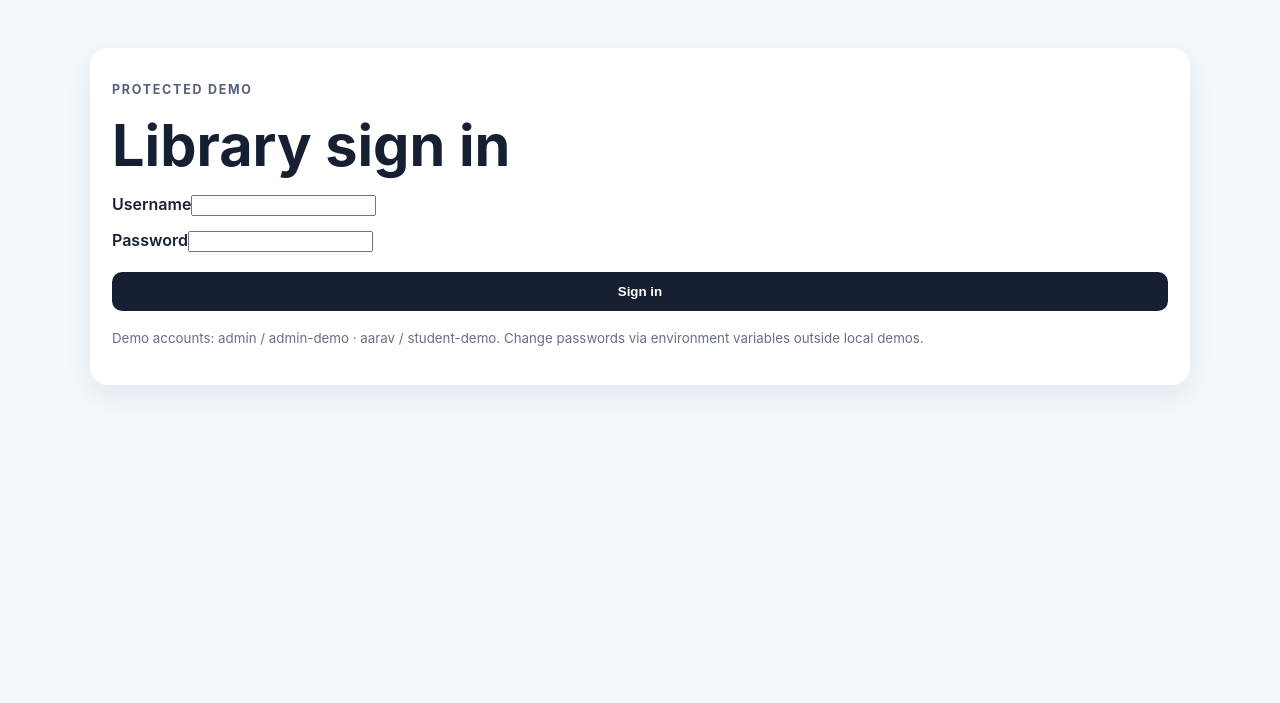
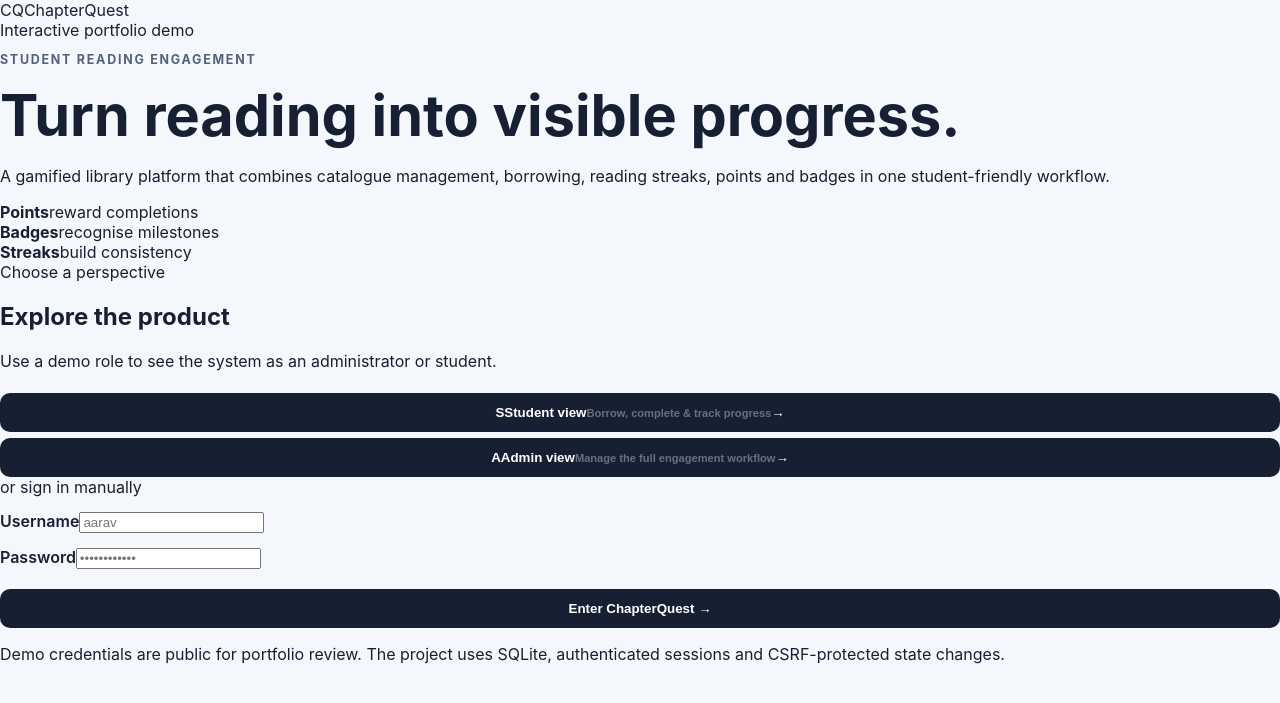
Before and after one commit to rsswethaa/gamified-library-system, a Flask app: page /login in a window 1280 px wide. Shown: the top 703 px of the page. Run offline with Flask 3, Linux system fonts and the light colour scheme.

Commit message:
Upgrade library demo login experience

```diff
--- a/templates/login.html
+++ b/templates/login.html
@@ -1 +1,45 @@
-<!doctype html><html lang="en"><head><meta charset="utf-8"><meta name="viewport" content="width=device-width,initial-scale=1"><title>Library Login</title><link rel="stylesheet" href="{{ url_for('static', filename='style.css') }}"></head><body><main class="container"><section class="card"><p class="eyebrow">Protected demo</p><h1>Library sign in</h1>{% with messages=get_flashed_messages(with_categories=true) %}{% for category,message in messages %}<p class="flash flash-{{ category }}">{{ message }}</p>{% endfor %}{% endwith %}<form method="post"><input type="hidden" name="csrf_token" value="{{ csrf_token() }}"><label>Username<input name="username" required></label><label>Password<input name="password" type="password" required></label><button type="submit">Sign in</button></form><p><small>Demo accounts: admin / admin-demo · aarav / student-demo. Change passwords via environment variables outside local demos.</small></p></section></main></body></html>
+<!doctype html>
+<html lang="en">
+<head>
+  <meta charset="utf-8">
+  <meta name="viewport" content="width=device-width,initial-scale=1">
+  <title>ChapterQuest | Demo Access</title>
+  <link rel="stylesheet" href="{{ url_for('static', filename='style.css') }}">
+</head>
+<body class="auth-page">
+  <main class="auth-shell">
+    <section class="auth-visual">
+      <div class="brand-lockup"><span class="brand-mark">CQ</span><span>ChapterQuest</span></div>
+      <div class="hero-copy">
+        <span class="status-pill"><i></i> Interactive portfolio demo</span>
+        <p class="eyebrow">Student reading engagement</p>
+        <h1>Turn reading into visible progress.</h1>
+        <p class="lede">A gamified library platform that combines catalogue management, borrowing, reading streaks, points and badges in one student-friendly workflow.</p>
+      </div>
+      <div class="feature-strip">
+        <div><strong>Points</strong><span>reward completions</span></div>
+        <div><strong>Badges</strong><span>recognise milestones</span></div>
+        <div><strong>Streaks</strong><span>build consistency</span></div>
+      </div>
+    </section>
+
+    <section class="auth-card">
+      <div class="auth-card-head"><span class="mini-label">Choose a perspective</span><h2>Explore the product</h2><p>Use a demo role to see the system as an administrator or student.</p></div>
+      {% with messages=get_flashed_messages(with_categories=true) %}{% for category,message in messages %}<div class="flash flash-{{ category }}">{{ message }}</div>{% endfor %}{% endwith %}
+      <div class="demo-roles">
+        <button class="role-card" type="button" onclick="fillDemo('aarav','student-demo')"><span class="role-icon">S</span><span><strong>Student view</strong><small>Borrow, complete & track progress</small></span><span class="arrow">→</span></button>
+        <button class="role-card" type="button" onclick="fillDemo('admin','admin-demo')"><span class="role-icon admin">A</span><span><strong>Admin view</strong><small>Manage the full engagement workflow</small></span><span class="arrow">→</span></button>
+      </div>
+      <div class="divider"><span>or sign in manually</span></div>
+      <form method="post" class="auth-form">
+        <input type="hidden" name="csrf_token" value="{{ csrf_token() }}">
+        <label>Username<input id="username" name="username" required autocomplete="username" placeholder="aarav"></label>
+        <label>Password<input id="password" name="password" type="password" required autocomplete="current-password" placeholder="••••••••••••"></label>
+        <button class="primary-btn" type="submit">Enter ChapterQuest <span>→</span></button>
+      </form>
+      <p class="microcopy">Demo credentials are public for portfolio review. The project uses SQLite, authenticated sessions and CSRF-protected state changes.</p>
+    </section>
+  </main>
+  <script>function fillDemo(user,pass){document.getElementById('username').value=user;document.getElementById('password').value=pass;document.getElementById('username').focus();}</script>
+</body>
+</html>
```
